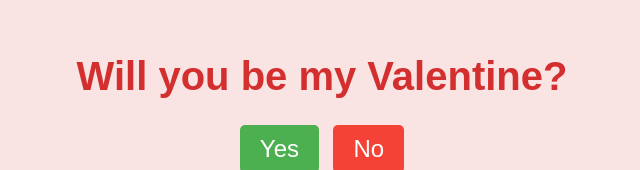
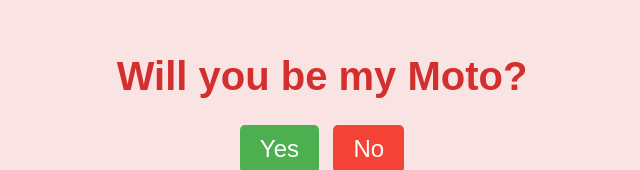
Before and after one commit to Souravkumar0111/MY_OWN, a plain HTML site: page index.html in a window 1280 px wide. Shown: the part 138-308 px from the top of the page, without its empty margins (318-958 px from the left). Drawn offline with Linux system fonts and the light colour scheme.

Commit message:
Update index.html

```diff
--- a/index.html
+++ b/index.html
@@ -8,7 +8,7 @@
 </head>
 <body>
     <div class="container">
-        <h1>Will you be my Valentine?</h1>
+        <h1>Will you be my Moto?</h1>
         <div class="buttons">
             <button class="yes-button" onclick="handleYesClick()">Yes</button>
             <button class="no-button" onclick="handleNoClick()">No</button>
```
